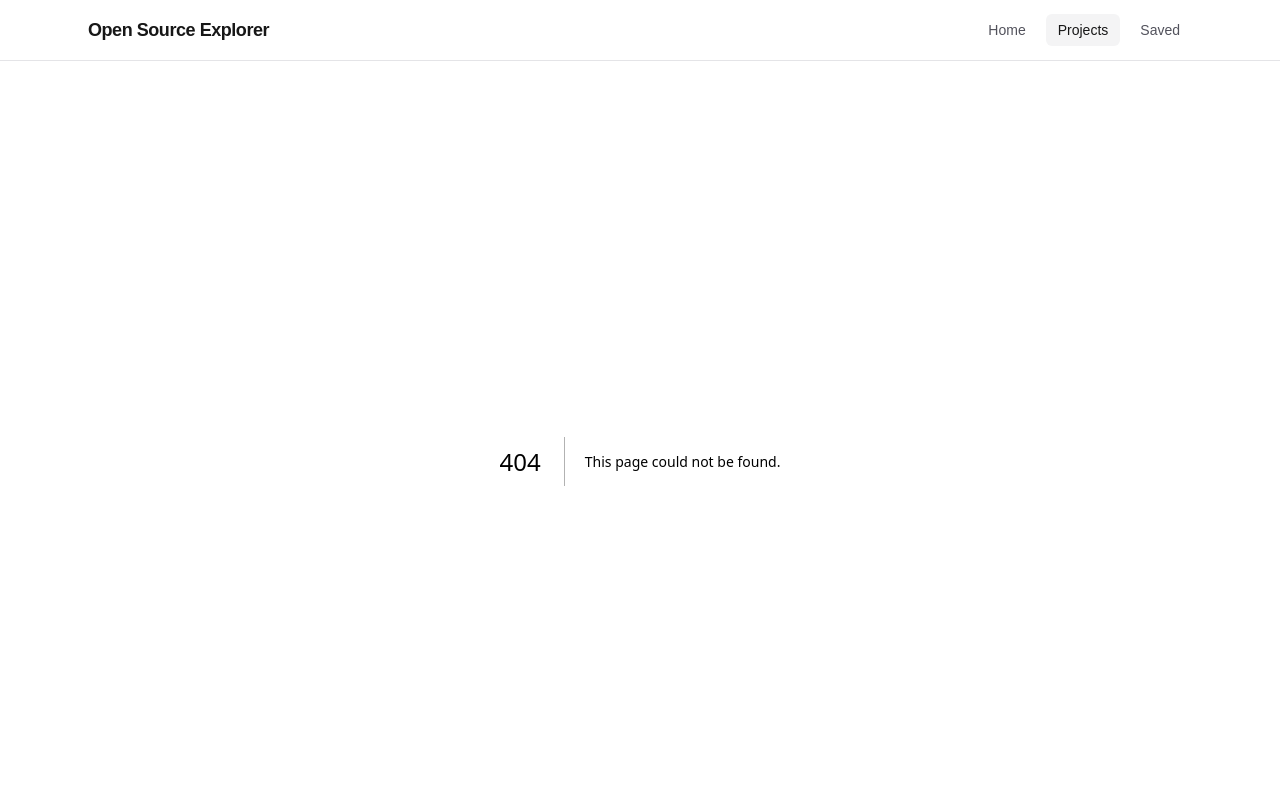
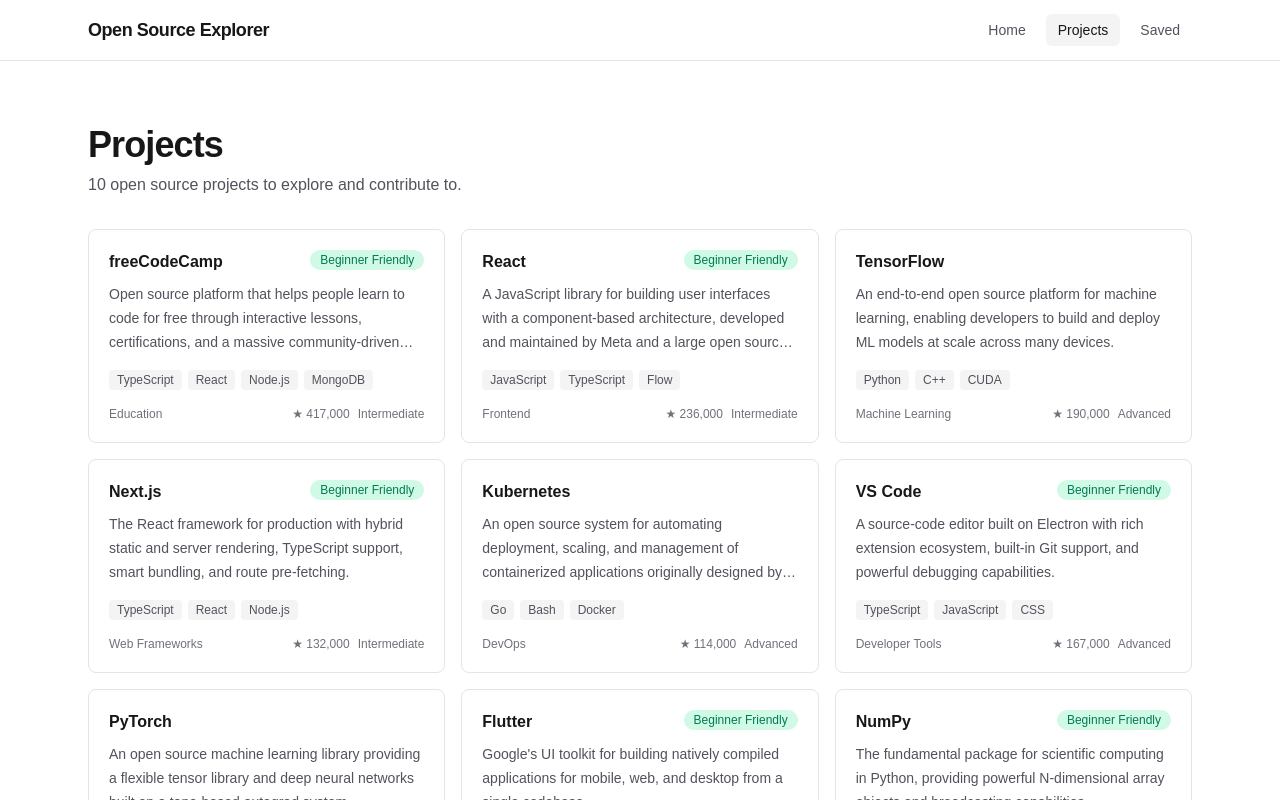
Before and after one commit to Khushi-agarwal1401/Open-Source-Project-Explorer, a Next.js app: page /projects in a window 1280 px wide. Before the commit this address had no page. Shown: the top 800 px of the page. Built offline with nearby package versions, Linux system fonts and the light colour scheme.

Commit message:
feat: add projects page to list all open source projects

```diff
--- /dev/null
+++ b/src/app/projects/page.tsx
@@ -0,0 +1,29 @@
+import ProjectCard from "@/components/ProjectCard";
+import { projects } from "@/data/projects";
+
+export const metadata = {
+  title: "Projects | Open Source Project Explorer",
+};
+
+export default function ProjectsPage() {
+  return (
+    <main className="mx-auto flex w-full max-w-6xl flex-1 flex-col px-4 py-12 sm:px-6 sm:py-16">
+      <header className="mb-8">
+        <h1 className="text-3xl font-semibold tracking-tight text-foreground sm:text-4xl">
+          Projects
+        </h1>
+        <p className="mt-2 text-zinc-600 dark:text-zinc-400">
+          {projects.length} open source projects to explore and contribute to.
+        </p>
+      </header>
+
+      <ul className="grid grid-cols-1 gap-4 sm:grid-cols-2 lg:grid-cols-3">
+        {projects.map((project) => (
+          <li key={project.id}>
+            <ProjectCard project={project} />
+          </li>
+        ))}
+      </ul>
+    </main>
+  );
+}
```
